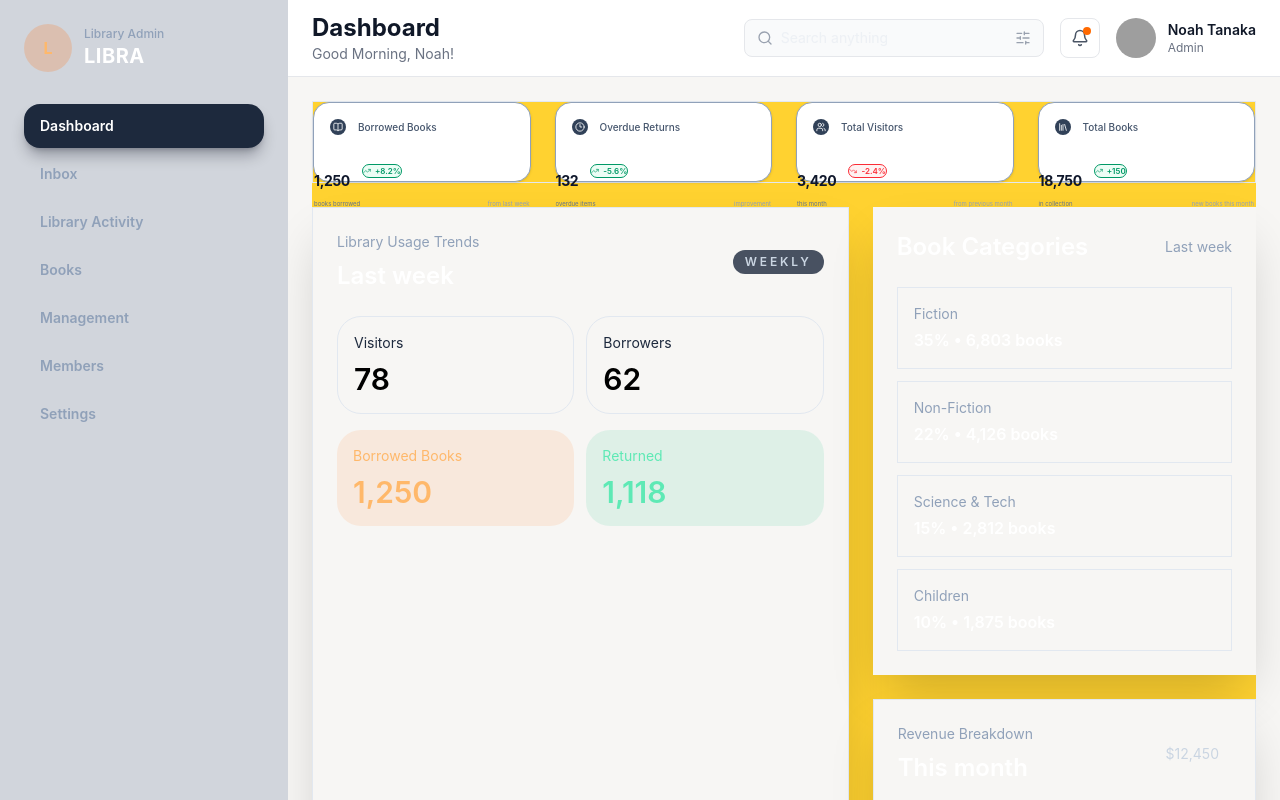
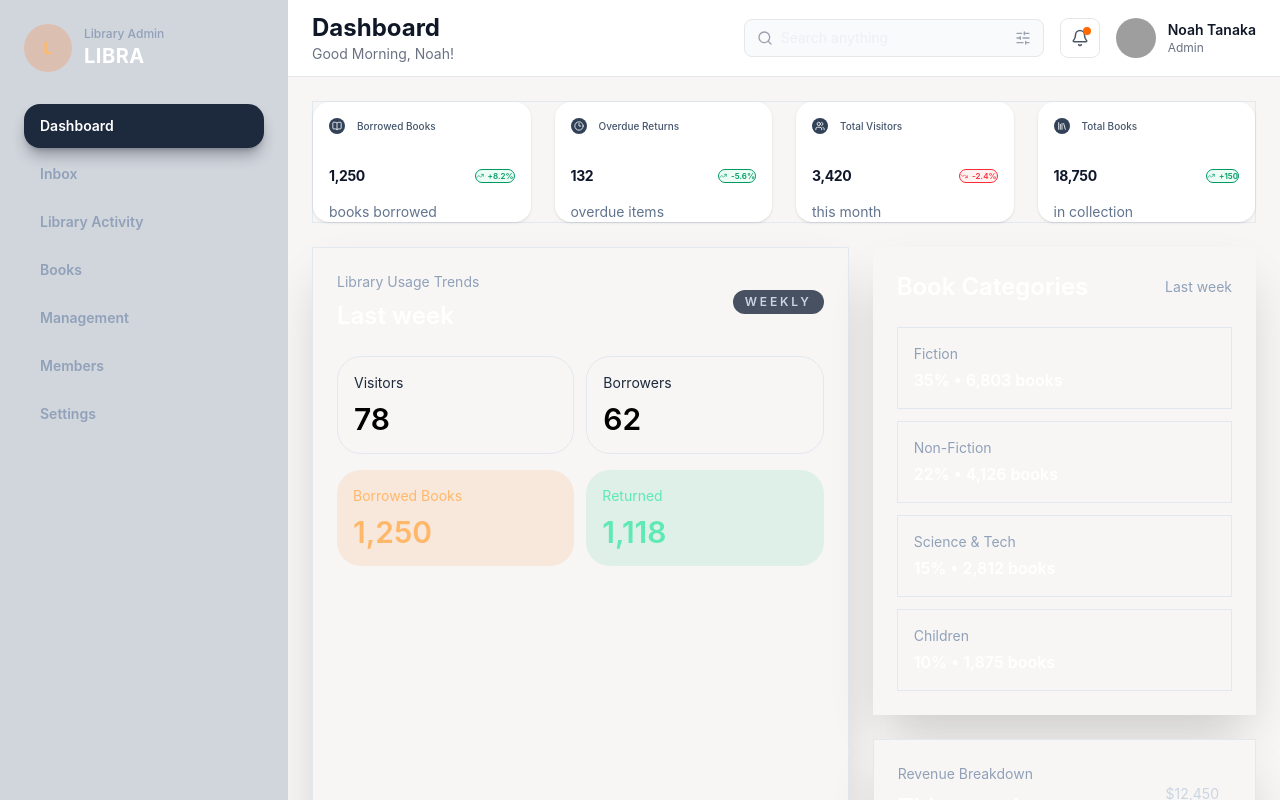
Before and after one commit to system-Barinda/LIBRA, a React (Vite) app: page / in a window 1280 px wide. Shown: the top 800 px of the page. Built offline with nearby package versions, Linux system fonts and the light colour scheme; grey boxes are pictures that could not be loaded.

Commit message:
chore:done to update the currently design

```diff
--- a/src/components/TopBar.tsx
+++ b/src/components/TopBar.tsx
@@ -58,13 +58,11 @@ export default function OverviewCards() {
             className="
               bg-white
               rounded-2xl
-              border
-              border-slate-400
               shadow-sm
               hover:shadow-md
               transition-all
               duration-300
-              h-20
+              h-30
 
             "
           >
@@ -82,15 +80,13 @@ export default function OverviewCards() {
 
 
             </div>
-              <div className="flex items-center gap-3">
-
-
+              <div className="flex p-4  items-center justify-between">
                  {/* Value */}
-            <h2 className="mt-5 text-sm font-bold tracking-tight text-slate-900">
+            <h2 className="text-sm font-bold tracking-tight text-slate-900">
               {card.value}
             </h2>
               <span
-                className={`flex border items-center gap-1 rounded-full  text-[8px] font-semibold ${
+                className={`flex  border items-center gap-1 rounded-full  text-[8px] font-semibold ${
                   card.trend === "up"
                     ? "bg-emerald-50 text-emerald-600"
                     : "bg-red-50 text-red-500"
@@ -109,14 +105,14 @@ export default function OverviewCards() {
             </div>
 
             {/* Footer */}
-            <div className="mt-2 flex items-center justify-between">
-              <p className="text-[6px] text-slate-500">
+            <div className="px-4 flex items-center justify-between">
+              <p className="text-slate-500 text-sm">
                 {card.subtitle}
               </p>
 
-              <p className="text-[6px] text-slate-400">
+              {/* <p className=" txet-sm text-slate-400">
                 {card.note}
-              </p>
+              </p> */}
             </div>
           </div>
         );
--- a/src/pages/DashBoard.tsx
+++ b/src/pages/DashBoard.tsx
@@ -5,7 +5,7 @@ import TopBorrowedBooks from "../components/TopBorrowedBooks";
 
 function Dashboard() {
   return (
-    <div className="bg-amber-300 flex flex-col justify-around">
+    <div className="flex flex-col justify-around">
     <div className=" w-full">
       {/* Top Section */}
       <TopBar />
```
